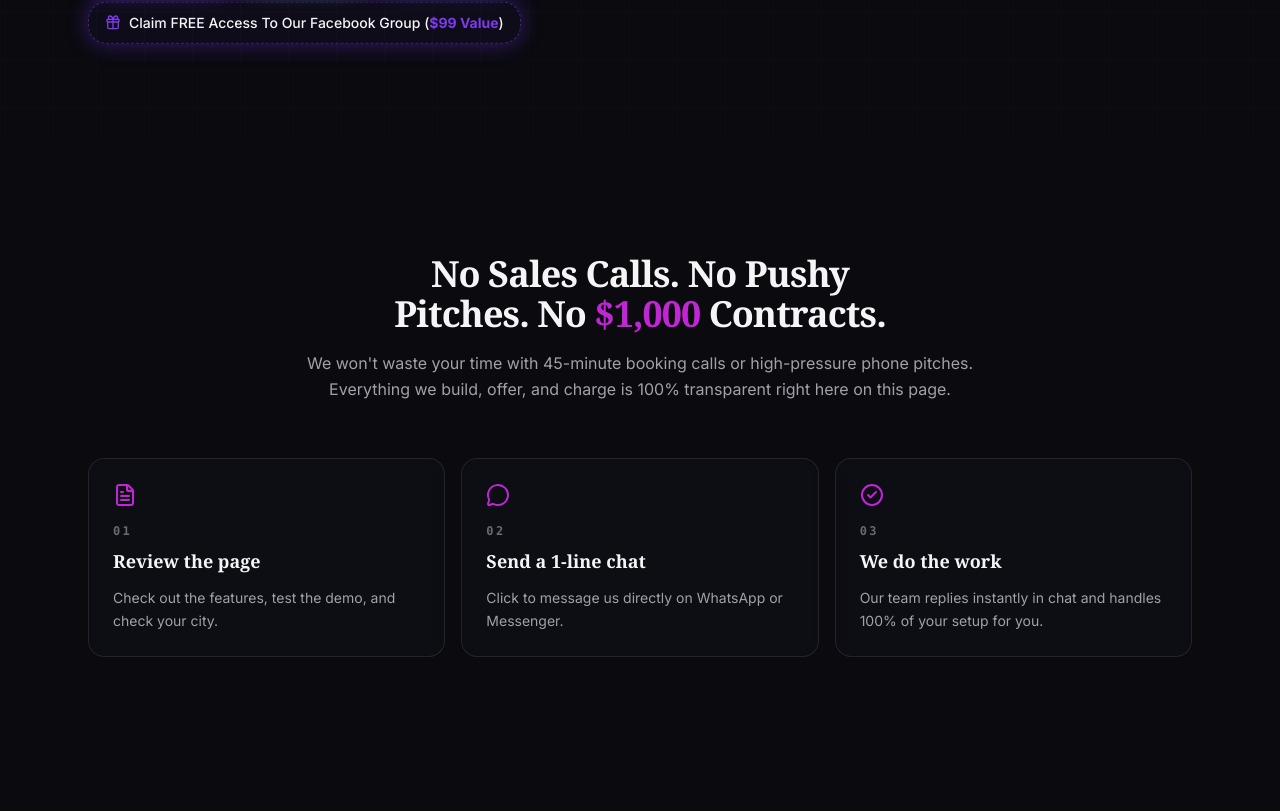
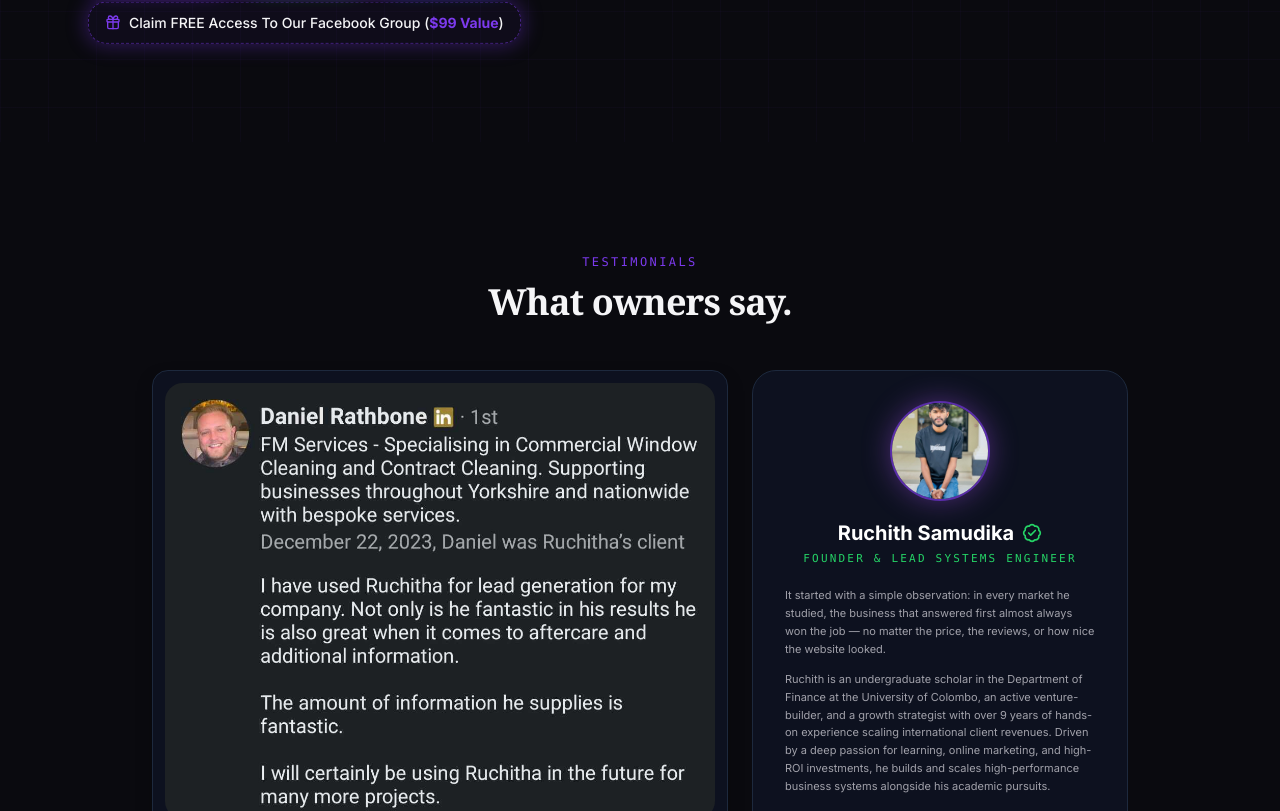
Before and after one commit to alexgcleaning-netizen/smartx9, a Next.js app: page / in a window 1280 px wide. Shown: the part 949-1760 px from the top of the page. Built offline with nearby package versions, Linux system fonts and the light colour scheme.

Commit message:
Move Testimonials section to second position on the page

```diff
--- a/app/page.tsx
+++ b/app/page.tsx
@@ -18,6 +18,7 @@ export default function Page() {
       <SiteNav />
       <main>
         <Hero />
+        <Testimonials />
         <Problem />
         <HowItWorks />
         <DemoWidget />
@@ -25,7 +26,6 @@ export default function Page() {
         <WhatsIncluded />
         <Pricing />
         <Results />
-        <Testimonials />
         <Faq />
         <FinalCta />
       </main>
```
